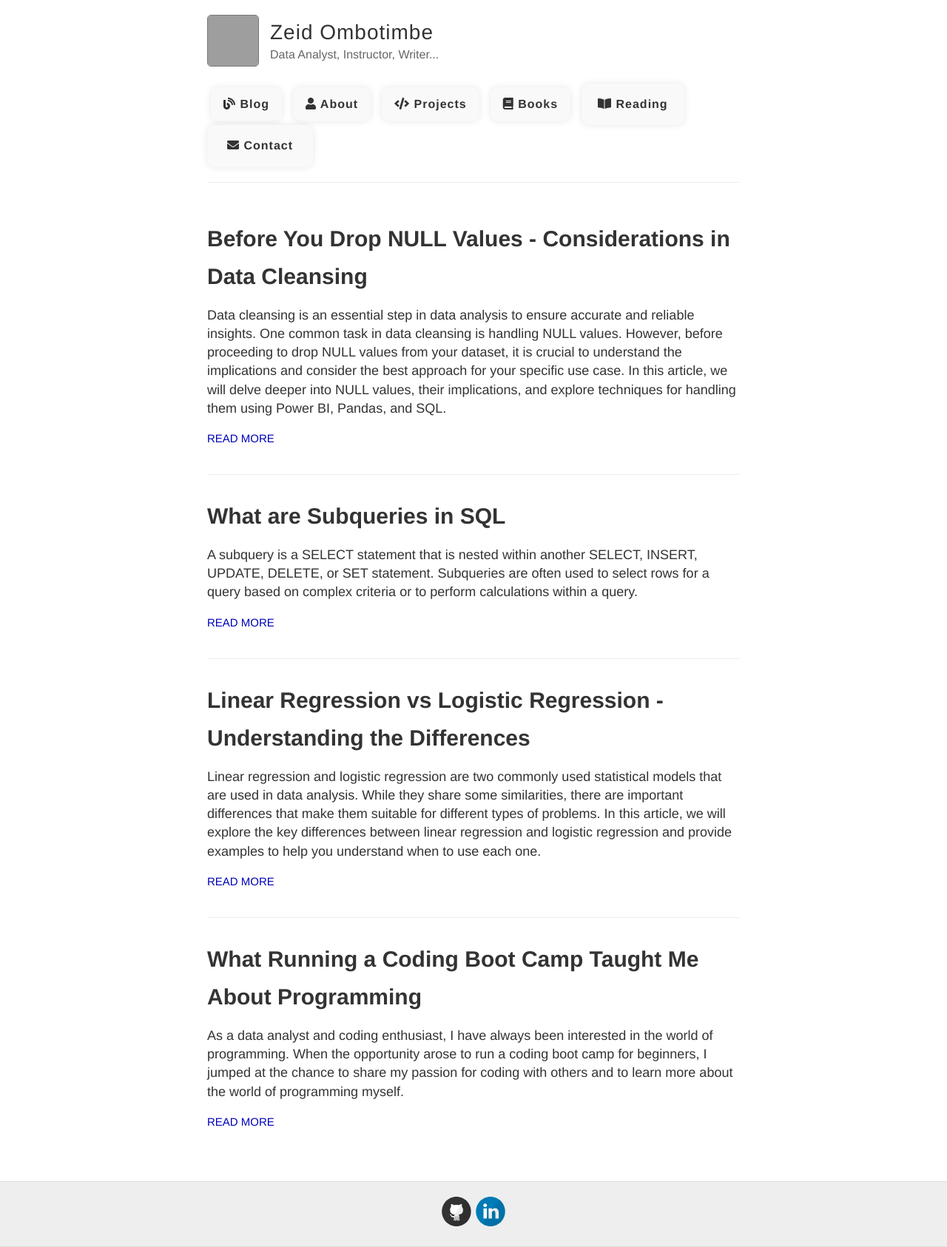
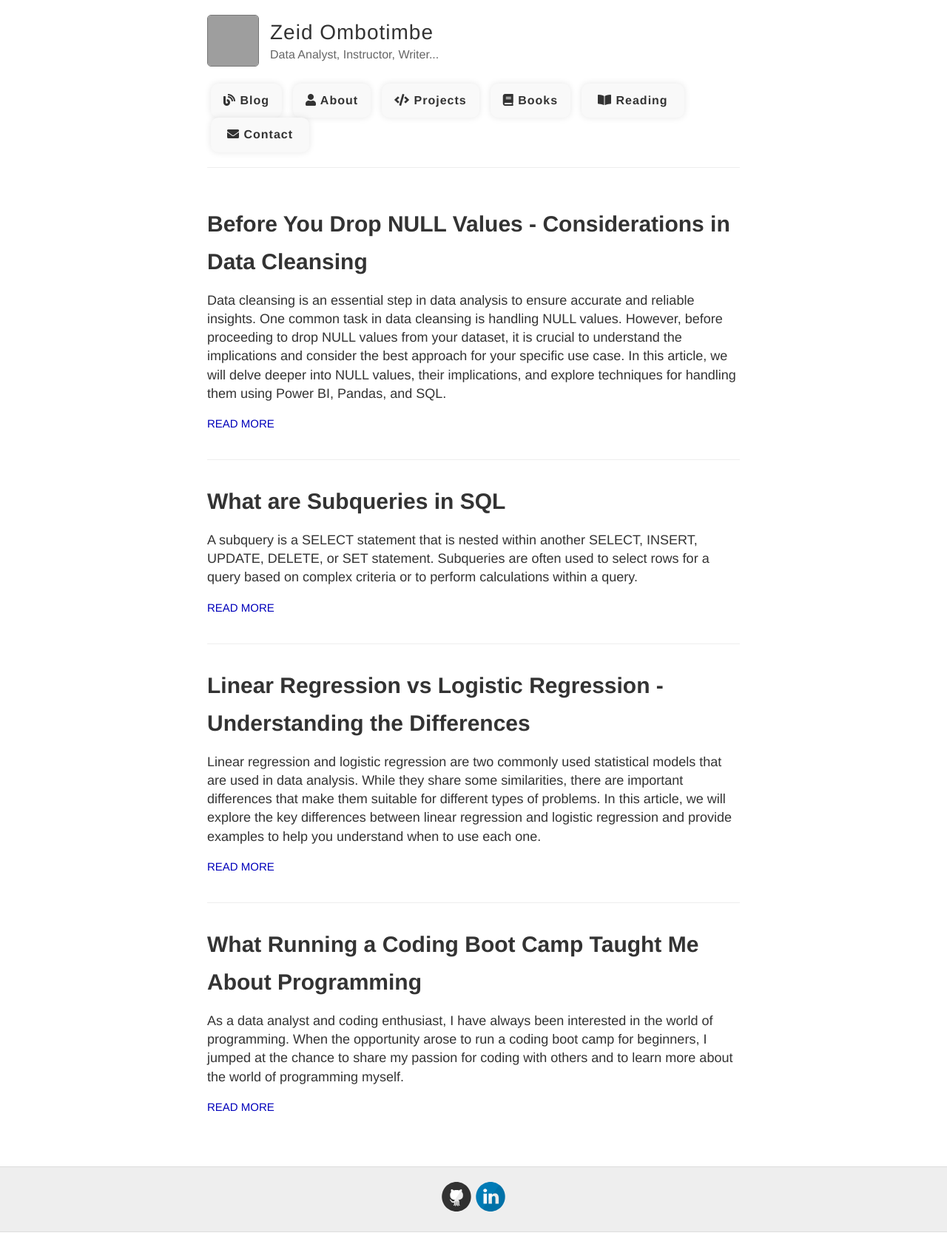
Before and after one commit to obtbe/zeidombo.github.io, a Jekyll site: the page built from index.md, in a window 1280 px wide. Shown: the whole page at 74% size. Built offline with Jekyll 4.4.1, drawn with Linux system fonts in a browser that asks for light colours; grey boxes are pictures that could not be loaded.

Commit message:
go daxxg

```diff
--- a/_layouts/default.html
+++ b/_layouts/default.html
@@ -20,7 +20,7 @@
     .nav-section {
       font-size: 16px;
       font-weight: bold;
-      padding: 10px 15px; /* Adjusted padding for most sections */
+      padding: 10px 15px; /* Adjusted padding */
       text-decoration: none;
       color: #333;
       background-color: #f9f9f9;
@@ -34,13 +34,13 @@
 
     /* Adjusted styling for the Contact section */
     .nav-section.contact {
-      padding: 15px 25px; /* Adjusted padding for Contact */
-      margin-left: auto; /* Push Contact to the right */
+      padding: 10px 20px; /* Adjusted padding for Contact */
+      margin-left: 5px; /* Adjusted margin for Contact */
     }
 
     /* Adjusted styling for the Reading section */
     .nav-section.reading {
-      padding: 15px 20px; /* Adjusted padding for Reading */
+      padding: 10px 20px; /* Adjusted padding for Reading */
     }
 
     .nav-section:hover {
```
